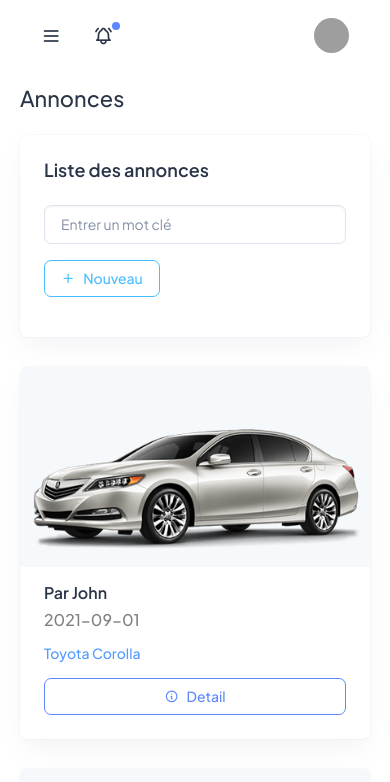
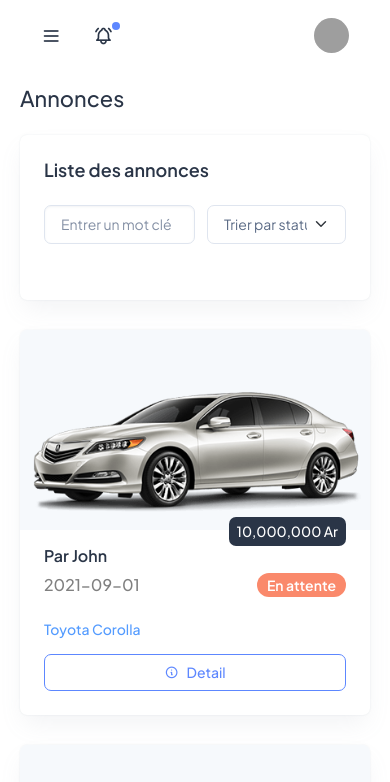
Before and after one commit to SafidyMendrika/s5-cloud-web, a React (Create React App) app: page /back-office/annonces in a window 390 px wide. Shown: the top 782 px of the page. Built offline with nearby package versions, Linux system fonts and the light colour scheme; grey boxes are pictures that could not be loaded.

Commit message:
[Add] component card

```diff
--- /dev/null
+++ b/src/components/back-office/CardAnnonce.jsx
@@ -0,0 +1,57 @@
+const CardAnnonce = ({ annonce }) => {
+  return (
+    <>
+      <div className="col-sm-6 col-xl-4">
+        <div className="card overflow-hidden rounded-2">
+          <div className="position-relative d-flex justify-content-center align-items-center bg-light">
+            <div
+              className="d-flex justify-content-center align-items-center overflow-hidden"
+              style={{ height: "200px" }}
+            >
+              <img
+                src={`${process.env.PUBLIC_URL + annonce.path_image}`}
+                className="card-img-top rounded-0"
+                alt="..."
+              />
+            </div>
+            <a
+              href="{#}"
+              className="bg-dark rounded p-2 py-1 text-white d-inline-flex position-absolute bottom-0 end-0 mb-n3 me-4 fw-bold"
+            >
+              {annonce.prix.toLocaleString("en-US")} Ar
+            </a>
+          </div>
+          <div className="card-body pt-3 p-4">
+            <h6 className="fw-semibold fs-4">Par {annonce.utilisateur.nom}</h6>
+            <div className="d-flex align-items-center justify-content-between mb-3 flex-wrap">
+              <h6 className="fs-4 mb-2" style={{ color: "grey" }}>
+                {annonce.dateAnnonce}
+              </h6>
+              {annonce.status === 0 ? (
+                <span className="badge bg-danger rounded-3 fw-semibold mb-2">
+                  En attente
+                </span>
+              ) : annonce.status === 10 ? (
+                <span className="badge bg-success rounded-3 fw-semibold mb-2">
+                  Validé
+                </span>
+              ) : (
+                <span className="badge bg-secondary rounded-3 fw-semibold mb-2">
+                  Vendu
+                </span>
+              )}
+            </div>
+            <h6 className="text-info mb-3 fw-semi-bold">
+              {annonce.voiture.modele.nom}
+            </h6>
+            <button className="btn btn-outline-primary d-flex justify-content-center align-items-center w-100">
+              <i className="ti ti-info-circle me-2"></i> Detail
+            </button>
+          </div>
+        </div>
+      </div>
+    </>
+  );
+};
+
+export default CardAnnonce;
--- /dev/null
+++ b/src/components/back-office/CardMarque.jsx
@@ -0,0 +1,55 @@
+const CardMarque = ({ marque, handleDelete }) => {
+  return (
+    <>
+      <div className="col-sm-6 col-lg-4 col-xl-3" key={marque.id}>
+        <div className="card overflow-hidden rounded-2">
+          <div className="position-relative d-flex justify-content-center align-items-center bg-light">
+            <div
+              className="d-flex justify-content-center align-items-center overflow-hidden"
+              style={{ height: "200px" }}
+            >
+              <img
+                src={`${process.env.PUBLIC_URL + marque.path_image}`}
+                className="card-img-top rounded-0"
+                alt="..."
+              />
+            </div>
+            <a
+              href="{#}"
+              className="bg-dark rounded-circle p-2 text-white d-inline-flex position-absolute bottom-0 end-0 mb-n3 me-3"
+              data-bs-toggle="tooltip"
+              data-bs-placement="top"
+              data-bs-title="Info"
+            >
+              <i className="ti ti-eye fs-4"></i>
+            </a>
+          </div>
+          <div className="card-body pt-3 p-4">
+            <h6 className="fw-semibold fs-4">{marque.nom}</h6>
+            <div className="d-flex align-items-center justify-content-between mb-4">
+              <h6 className="fs-4 mb-0" style={{ color: "grey" }}>
+                {marque.nombre_modeles} modeles
+              </h6>
+            </div>
+            <div
+              className="d-flex justify-content-center align-items-center"
+              style={{ gap: "5px" }}
+            >
+              <button className="btn btn-outline-primary d-flex align-items-center">
+                <i className="ti ti-pencil me-2"></i> Modifier
+              </button>
+              <button
+                className="btn btn-outline-danger d-flex align-items-center"
+                onClick={() => handleDelete(marque.id)}
+              >
+                <i className="ti ti-trash me-2"></i> Supprimer
+              </button>
+            </div>
+          </div>
+        </div>
+      </div>
+    </>
+  );
+};
+
+export default CardMarque;
--- a/src/pages/back-office/Annonce.jsx
+++ b/src/pages/back-office/Annonce.jsx
@@ -1,4 +1,5 @@
 import { useEffect, useState } from "react";
+import CardAnnonce from "../../components/back-office/CardAnnonce";
 
 var dataAnnonce = [
   {
@@ -18,8 +19,9 @@ var dataAnnonce = [
         },
       },
     },
+    prix: 10000000,
     dateAnnonce: "2021-09-01",
-    status: "En attente",
+    status: 0,
     path_image: "/images/annonces/annonce1.png",
   },
   {
@@ -39,8 +41,9 @@ var dataAnnonce = [
         },
       },
     },
+    prix: 15000000,
     dateAnnonce: "2021-09-02",
-    status: "En attente",
+    status: 10,
     path_image: "/images/annonces/annonce2.png",
   },
   {
@@ -60,8 +63,9 @@ var dataAnnonce = [
         },
       },
     },
+    prix: 250000000,
     dateAnnonce: "2021-09-03",
-    status: "En attente",
+    status: 20,
     path_image: "/images/annonces/annonce3.png",
   },
   {
@@ -81,8 +85,9 @@ var dataAnnonce = [
         },
       },
     },
+    prix: 200000000,
     dateAnnonce: "2021-09-04",
-    status: "En attente",
+    status: 0,
     path_image: "/images/annonces/annonce4.png",
   },
   {
@@ -102,8 +107,9 @@ var dataAnnonce = [
         },
       },
     },
+    prix: 100000000,
     dateAnnonce: "2021-09-05",
-    status: "En attente",
+    status: 10,
     path_image: "/images/annonces/annonce5.png",
   },
 ];
@@ -142,25 +148,25 @@ const Annonce = () => {
                 Liste des annonces
               </h5>
               <div className="row mb-3">
-                <form className="col-sm-5 col-12 mb-sm-0 mb-3">
-                  <div className="">
+                <form className="col-sm-7 col-12 mb-sm-0 mb-3">
+                  <div className="row">
+                    <div className="col-6 pe-0">
                       <input
                         type="text"
                         className="form-control"
                         placeholder="Entrer un mot clé"
                       />
                     </div>
-                </form>
-                <div className="col-2">
-                  <div className="d-flex align-items-center">
-                    <a
-                      href="{#}"
-                      className="btn btn-outline-secondary d-flex align-items-center"
-                    >
-                      <i className="ti ti-plus me-2"></i> Nouveau
-                    </a>
+                    <div className="col-6">
+                      <select className="form-select">
+                        <option value="">Trier par status</option>
+                        <option value="0">En attente</option>
+                        <option value="10">Validé</option>
+                        <option value="20">Vendu</option>
+                      </select>
                     </div>
                   </div>
+                </form>
               </div>
             </div>
           </div>
@@ -169,41 +175,7 @@ const Annonce = () => {
           <div className="row">
             {filteredAnnonces &&
               filteredAnnonces.map((annonce) => (
-                <div className="col-sm-6 col-lg-4 col-xl-3" key={annonce.id}>
-                  <div className="card overflow-hidden rounded-2">
-                    <div className="position-relative d-flex justify-content-center align-items-center bg-light">
-                      <div
-                        className="d-flex justify-content-center align-items-center overflow-hidden"
-                        style={{ height: "200px" }}
-                      >
-                        <img
-                          src={`${process.env.PUBLIC_URL + annonce.path_image}`}
-                          className="card-img-top rounded-0"
-                          alt="..."
-                        />
-                      </div>
-                    </div>
-                    <div className="card-body pt-3 p-4">
-                      <h6 className="fw-semibold fs-4">
-                        Par {annonce.utilisateur.nom}
-                      </h6>
-                      <div className="d-flex align-items-center justify-content-between mb-3">
-                        <h6 className="fs-4 mb-0" style={{ color: "grey" }}>
-                          {annonce.dateAnnonce}
-                        </h6>
-                      </div>
-                      <div className="d-flex justify-content-between flex-column">
-                        <h6 className="text-info mb-3 fw-semi-bold">
-                          {annonce.voiture.modele.nom}
-                        </h6>
-
-                        <button className="btn btn-outline-primary d-flex justify-content-center align-items-center">
-                          <i className="ti ti-info-circle me-2"></i> Detail
-                        </button>
-                      </div>
-                    </div>
-                  </div>
-                </div>
+                <CardAnnonce annonce={annonce} key={annonce.id} />
               ))}
           </div>
         </div>
--- a/src/pages/back-office/ListMarque.jsx
+++ b/src/pages/back-office/ListMarque.jsx
@@ -1,5 +1,6 @@
 import { useEffect, useState } from "react";
 import { API_URL } from "../../context/UrlContext";
+import CardMarque from "../../components/back-office/CardMarque";
 
 var dataMarque = [
   {
@@ -114,53 +115,11 @@ const ListMarque = () => {
           <div className="row">
             {filteredMarques &&
               filteredMarques.map((marque) => (
-                <div className="col-sm-6 col-lg-4 col-xl-3" key={marque.id}>
-                  <div className="card overflow-hidden rounded-2">
-                    <div className="position-relative d-flex justify-content-center align-items-center bg-light">
-                      <div
-                        className="d-flex justify-content-center align-items-center overflow-hidden"
-                        style={{ height: "200px" }}
-                      >
-                        <img
-                          src={`${process.env.PUBLIC_URL + marque.path_image}`}
-                          className="card-img-top rounded-0"
-                          alt="..."
-                        />
-                      </div>
-                      <a
-                        href="{#}"
-                        className="bg-dark rounded-circle p-2 text-white d-inline-flex position-absolute bottom-0 end-0 mb-n3 me-3"
-                        data-bs-toggle="tooltip"
-                        data-bs-placement="top"
-                        data-bs-title="Info"
-                      >
-                        <i className="ti ti-eye fs-4"></i>
-                      </a>
-                    </div>
-                    <div className="card-body pt-3 p-4">
-                      <h6 className="fw-semibold fs-4">{marque.nom}</h6>
-                      <div className="d-flex align-items-center justify-content-between mb-4">
-                        <h6 className="fs-4 mb-0" style={{ color: "grey" }}>
-                          {marque.nombre_modeles} modeles
-                        </h6>
-                      </div>
-                      <div
-                        className="d-flex justify-content-center align-items-center"
-                        style={{ gap: "5px" }}
-                      >
-                        <button className="btn btn-outline-primary d-flex align-items-center">
-                          <i className="ti ti-pencil me-2"></i> Modifier
-                        </button>
-                        <button
-                          className="btn btn-outline-danger d-flex align-items-center"
-                          onClick={() => handleDelete(marque.id)}
-                        >
-                          <i className="ti ti-trash me-2"></i> Supprimer
-                        </button>
-                      </div>
-                    </div>
-                  </div>
-                </div>
+                <CardMarque
+                  marque={marque}
+                  handleDelete={handleDelete}
+                  key={marque.id}
+                />
               ))}
           </div>
         </div>
```
Lines whose indentation alone changed are shown as unchanged.
